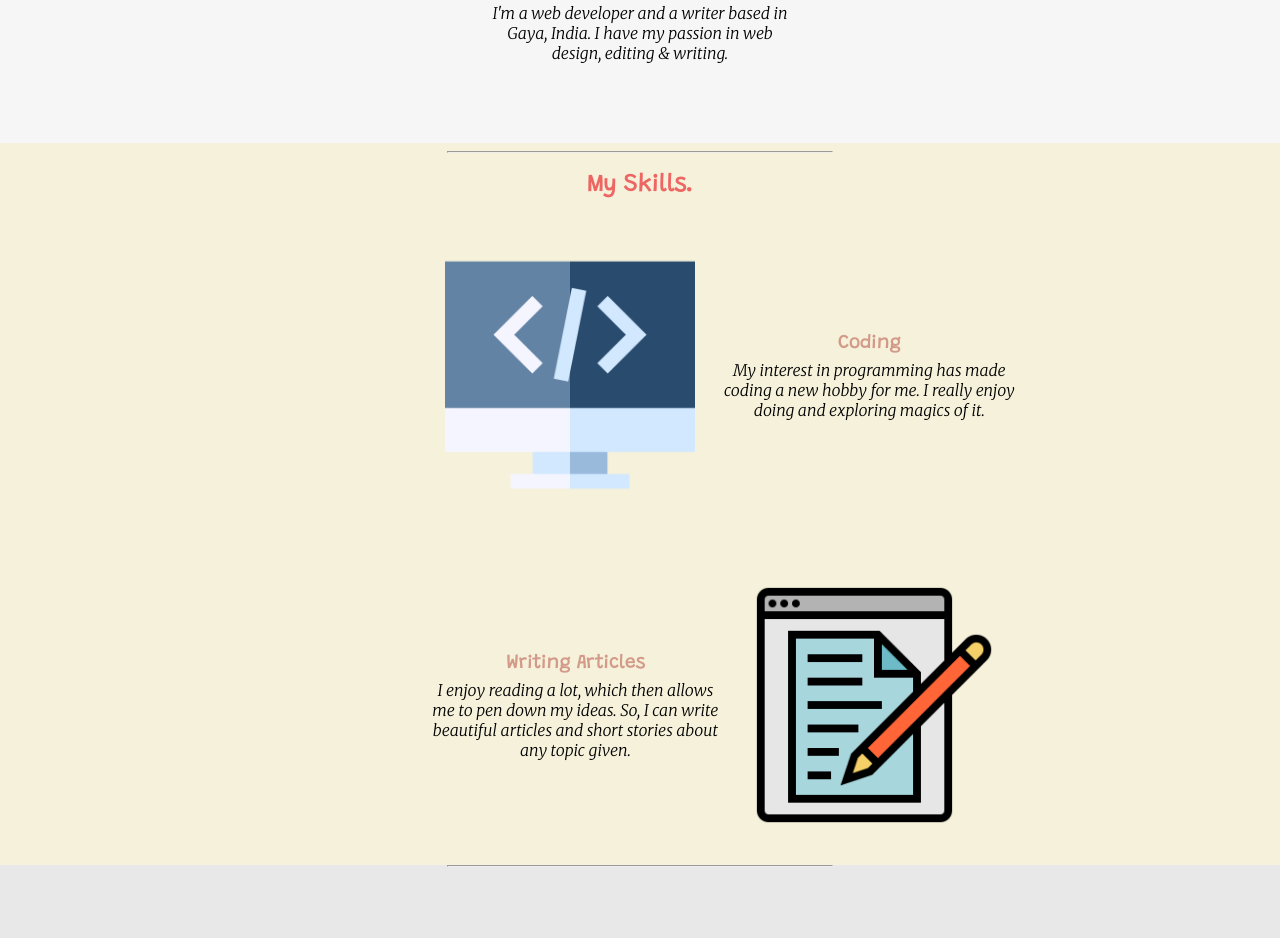
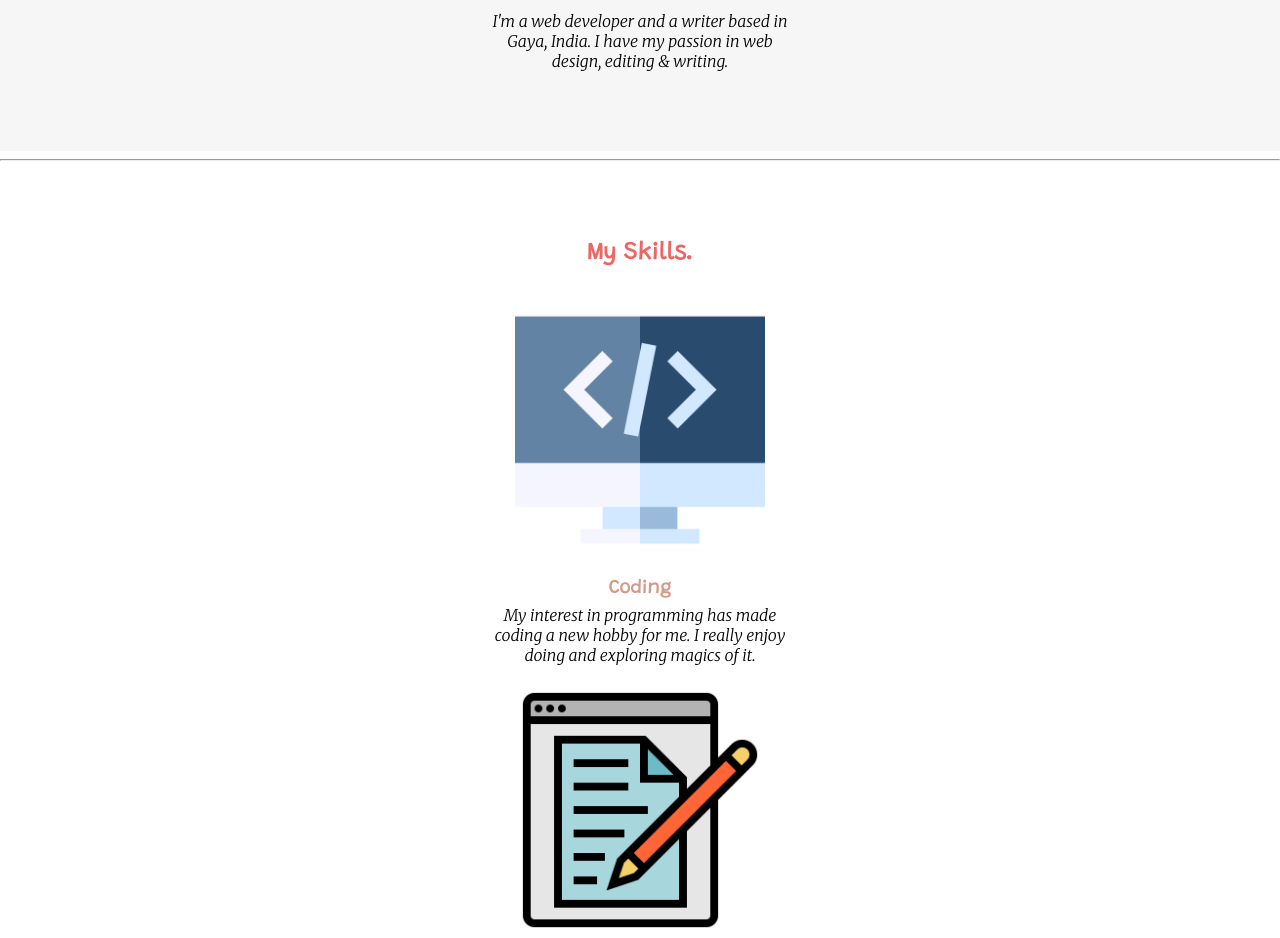
Before and after one commit to Sabri2F/webpage2, a plain HTML site: page index.html in a window 1280 px wide. Shown: the part 1258-2196 px from the top of the page. Drawn offline with Linux system fonts and the light colour scheme; a web font is replaced by a local one.

Commit message:
Update index.html

```diff
--- a/index.html
+++ b/index.html
@@ -20,55 +20,44 @@
 
 
 
-    <div class="middle-container">
       <div class="prof">
-        <hr style="width: 30%; margin-top: 0;">
+        <hr>
         <img class="pic" src="images/circle-cropped.png" alt="pic">
         <h2>Hello.!!</h2>
         <p class="profile">I'm a web developer and a writer based in Gaya, India. I have my passion in web design, editing & writing.</p>
       </div>
-      <hr style="width: 30%;">
+
       <div class="skills">
-        <h2>My Skills.</h2>
-        <div class="skill-row">
-          <table class="tab1">
-            <tr>
-              <td><img class="code" src="images/programming.png" alt=""></td>
-              <td>
-              <h3>Coding</h3>
-              <p class="coding">My interest in programming has made coding a new hobby for me. I really enjoy doing and exploring magics of it.</p></td>
-            </tr>
-          </table>
-
+         <hr>
+         <h2 style="margin-top:80px;" >My Skills.</h2>
+         <div class="skill-row1">
+         <img class="code" src="images/programming.png" alt="">
+         <h3>Coding</h3>
+         <p class="coding">My interest in programming has made coding a new hobby for me. I really enjoy doing and exploring magics of it.</p>
         </div>
-        <div class="skill-row">
-          <table class="tab1">
-            <tr>
-              <td>
-              <h3>Writing Articles</h3>
-              <p class="write">I enjoy reading a lot, which then allows me to pen down my ideas. So, I can write beautiful articles and short stories about any topic given.</p></td>
-              <td><img class="article" src="images/writing.png" alt=""></td>
-            </tr>
-          </table>
+        <div class="skill-row2">
+          <img class="article" src="images/writing.png" alt="">
+          <h3>Writing Articles</h3>
+          <p class="write">I enjoy reading a lot, which then allows me to pen down my ideas. So, I can write beautiful articles and short stories about any topic given.</p>
 
         </div>
       </div>
 
       <div class="contact-me">
-        <hr style="width:30%;">
+        <hr>
         <h2 style="margin-bottom: 40px; margin-top: 100px;">Get In Touch</h2>
         <h3>If you are stuck !!</h3>
         <p class="last">Let's overcome it by working together over it with editing, writing or coding, whatever needed.</p>
         <a class="btn" href="mailto:sabri2farigh@gmail.com">CONTACT ME</a>
       </div>
-    </div>
+
 
 
     <div class="bottom-container">
       <a class="footer-link" href="https://www.instagram.com/sabri_farigh/"><img class="insta" src="images/instagram.png" alt=""> </a>
       <a class="footer-link" href="https://twitter.com/sabri2_farigh/"><img class="tweet" src="images/twitter.png" alt=""> </a>
       <a class="footer-link" href="https://wa.me/+916201579775"> <img class="whatsapp" src="images/whatsapp.png" alt=""> </a>
-      <p>© 2018 Farigh Sabri.</p>
+      <p class="copywrite" >© 2020 Farigh Sabri.</p>
     </div>
   </body>
 </html>
```
